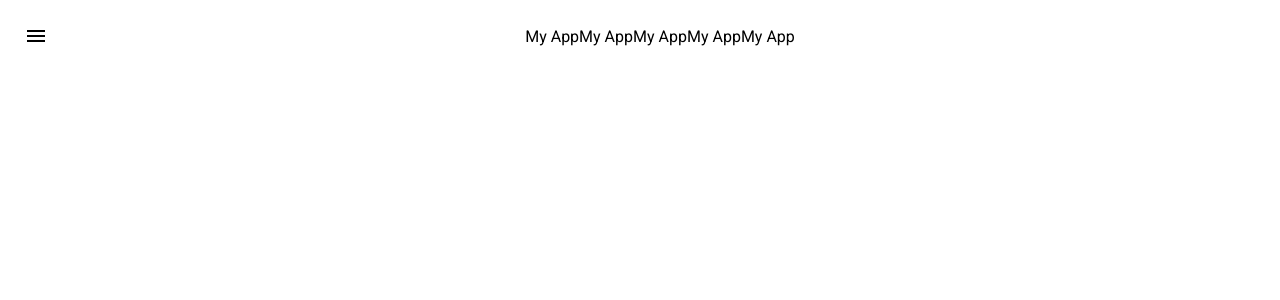
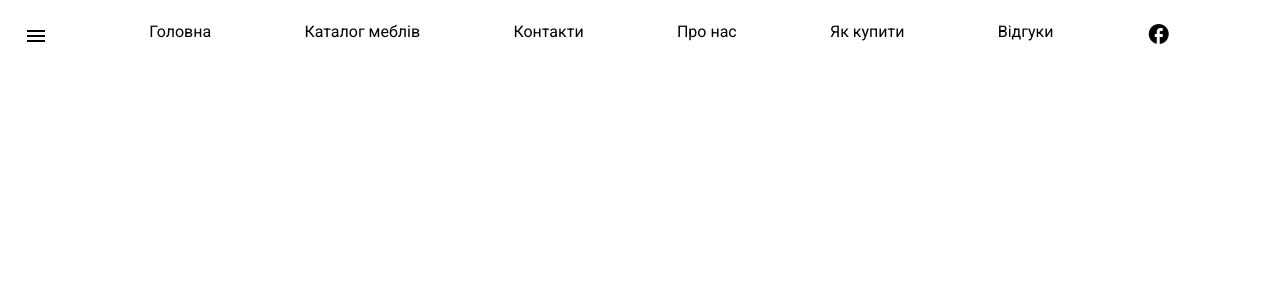
Before and after one commit to OleksandrShchur/FurnitureStore, an Angular app in the folder Furniture.Store/furniture.web/: page / in a window 1280 px wide. Shown: the top 300 px of the page. Built offline with nearby package versions, Linux system fonts and the light colour scheme.

Commit message:
add names to navbar

```diff
--- a/Furniture.Store/furniture.web/src/app/navbar/navbar.component.css
+++ b/Furniture.Store/furniture.web/src/app/navbar/navbar.component.css
@@ -9,6 +9,6 @@
 .navbar-menu-items {
   width: 100%;
   display: flex;
-  justify-content: center;
   align-content: center;
+  justify-content: space-evenly;
 }
--- a/Furniture.Store/furniture.web/src/app/navbar/navbar.component.html
+++ b/Furniture.Store/furniture.web/src/app/navbar/navbar.component.html
@@ -4,11 +4,15 @@
       <mat-icon>menu</mat-icon>
     </button>
     <div class="navbar-menu-items">
-      <span>My App</span>
-      <span>My App</span>
-      <span>My App</span>
-      <span>My App</span>
-      <span>My App</span>
+      <span>Головна</span>
+      <span>Каталог меблів</span>
+      <span>Контакти</span>
+      <span>Про нас</span>
+      <span>Як купити</span>
+      <span>Відгуки</span>
+      <div>
+        <mat-icon>facebook</mat-icon>
+      </div>
     </div>
     <span class="spacer"></span>
   </mat-toolbar>
```
